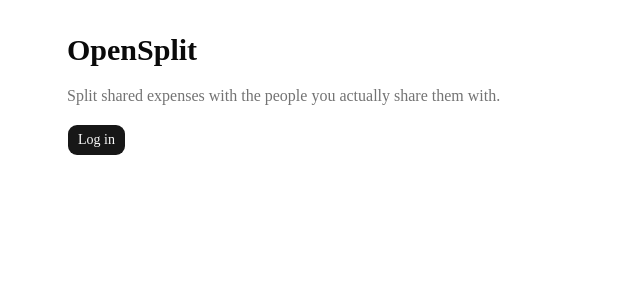
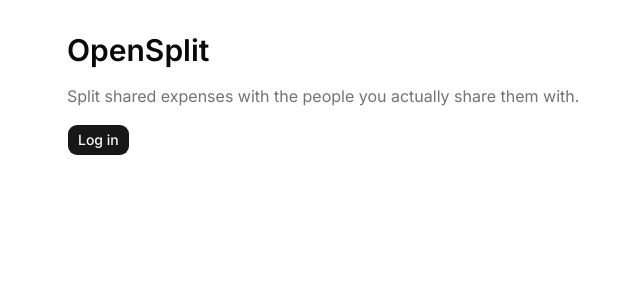
Before and after one commit to karthikrao5/opensplit, a Next.js app: page / in a window 1280 px wide. Shown: the top 300 px of the page, without its empty margins (253-893 px from the left). Built offline with nearby package versions, Linux system fonts and the light colour scheme; no server answers.

Commit message:
adds inter font

```diff
--- a/src/app/layout.tsx
+++ b/src/app/layout.tsx
@@ -1,5 +1,14 @@
 import type { Metadata } from 'next'
+import { Inter } from 'next/font/google'
 import './globals.css'
+
+// Self-hosted at build time by next/font. Bound to the `--font-sans` variable
+// that globals.css already feeds into Tailwind's font-sans (and font-heading).
+const inter = Inter({
+  subsets: ['latin'],
+  variable: '--font-sans',
+  display: 'swap',
+})
 
 export const metadata: Metadata = { title: 'OpenSplit' }
 
@@ -9,7 +18,7 @@
   children: React.ReactNode
 }) {
   return (
-    <html lang="en">
+    <html lang="en" className={inter.variable}>
       <body className="min-h-screen bg-background text-foreground antialiased">
         <div className="mx-auto max-w-2xl px-4 py-8">{children}</div>
       </body>
```
